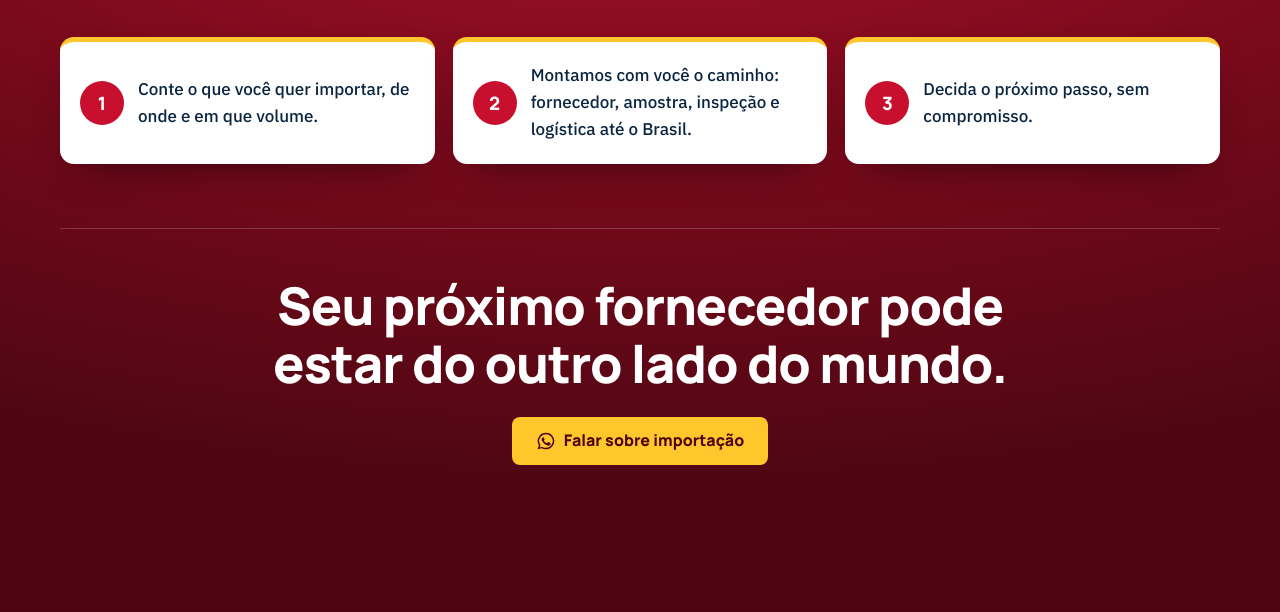
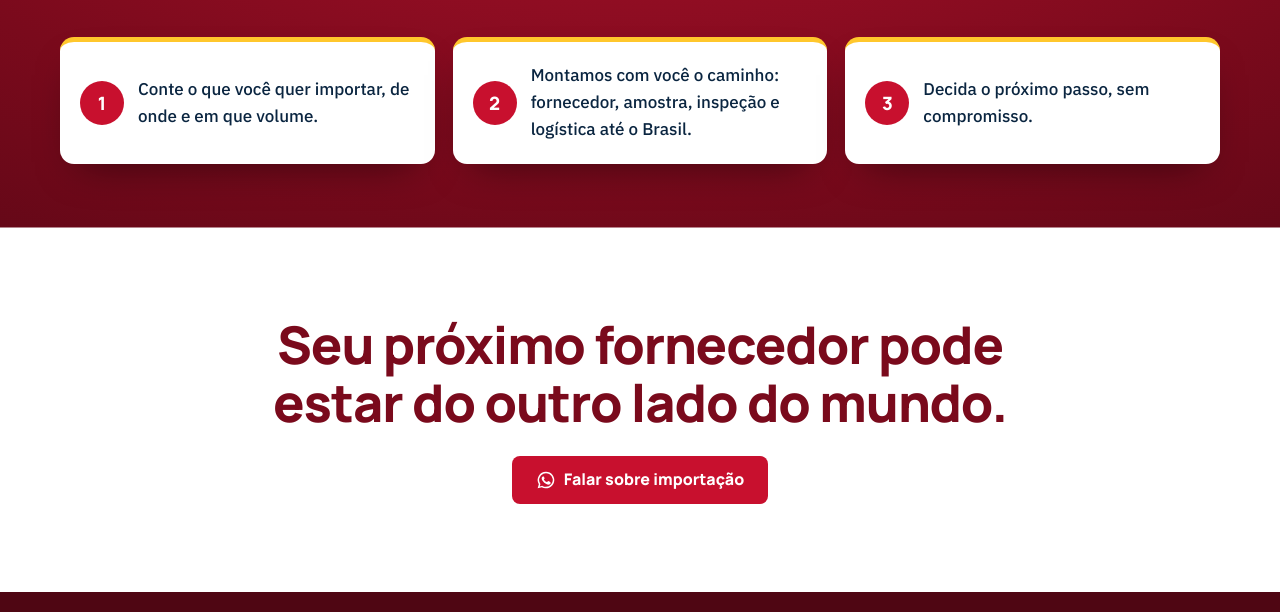
Before and after one commit to cassianopajewski77/exportlink-site, a plain HTML site: page site/importacao/index.html in a window 1280 px wide. Shown: the part 3595-4207 px from the top of the page. Drawn offline with Linux system fonts and the light colour scheme.

Commit message:
Importação: frase final e botão em faixa branca
Co-Authored-By: Claude Opus 5.5 <noreply@anthropic.com>
Claude-Session: https://claude.ai/code/session_01YbXCMY9wGqbED7jiLM1p7r

```diff
--- a/site/css/style.css
+++ b/site/css/style.css
@@ -1098,3 +1098,9 @@ main section[id] { scroll-margin-top: 136px; }
 .theme-cn .srv-start .srv-steps li { background: var(--white); border: 0; border-top: 5px solid var(--cn-gold); box-shadow: 0 18px 40px -20px rgba(0,0,0,.55); }
 .theme-cn .srv-start .srv-steps p { color: var(--navy); }
 .theme-cn .srv-start .srv-steps .srv-steps__n { background: var(--accent); color: var(--white); }
+/* Importação: frase final + botão em faixa branca (Cassiano, 2026-11-19) */
+.theme-cn .srv-start { padding-bottom: 0; }
+.theme-cn .srv-start .srv-final { border-top: 0; background: var(--white); box-shadow: 0 0 0 100vmax var(--white); clip-path: inset(0 -100vmax); padding-block: clamp(48px, 7vw, 88px); margin-bottom: 0; }
+.theme-cn .srv-start .srv-final__phrase { color: #7A0A1C; }
+.theme-cn .srv-start .srv-final .btn--primary { background: var(--accent); color: var(--white); }
+.theme-cn .srv-start .srv-final .btn--primary:hover { background: var(--accent-dark); color: var(--white); }
```
